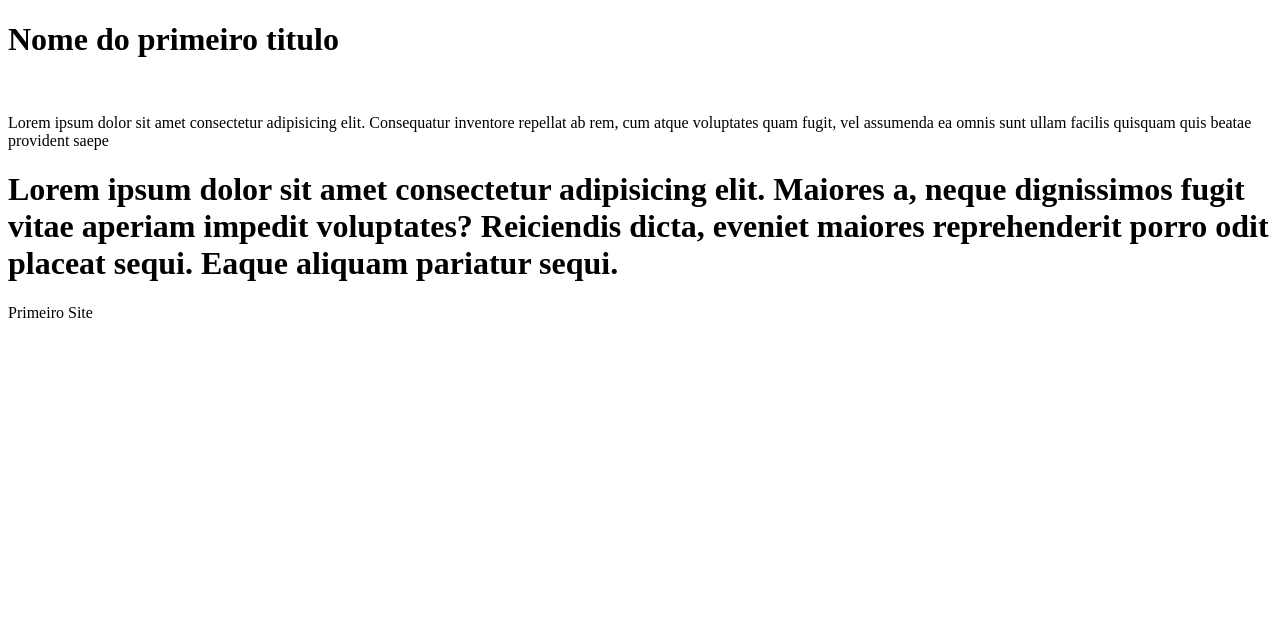
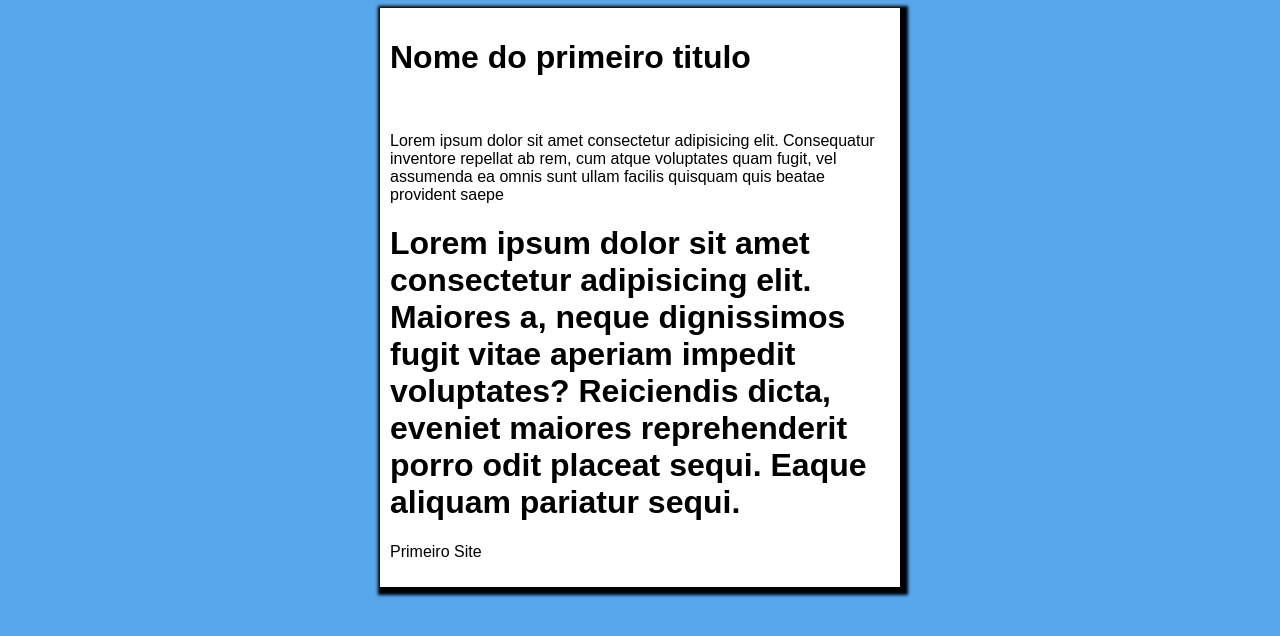
Before and after one commit to iamDFSB/Projeto-Site, a plain HTML site: page index.html in a window 1280 px wide. Drawn offline with Linux system fonts and the light colour scheme.

Commit message:
Update index.html

```diff
--- a/index.html
+++ b/index.html
@@ -5,15 +5,15 @@
     <meta http-equiv="X-UA-Compatible" content="IE=edge">
     <meta name="viewport" content="width=device-width, initial-scale=1.0">
     <title>Site Aprendizado</title>
-
+    <link rel="stylesheet" href="estilos/style.css">
 </head>
 <body>
-
-    <h1>Nome do primeiro titulo</h1><br>
+    <main><h1>Nome do primeiro titulo</h1><br>
     <p>Lorem ipsum dolor sit amet consectetur adipisicing elit. Consequatur inventore repellat ab rem, cum atque voluptates quam fugit, vel assumenda ea omnis sunt ullam facilis quisquam quis beatae provident saepe</p>
 
     <h1>Lorem ipsum dolor sit amet consectetur adipisicing elit. Maiores a, neque dignissimos fugit vitae aperiam impedit voluptates? Reiciendis dicta, eveniet maiores reprehenderit porro odit placeat sequi. Eaque aliquam pariatur sequi.</h1>
-    <p>Primeiro Site</p>
+    <p>Primeiro Site</p></main>
+
 
 </body>
 
```
